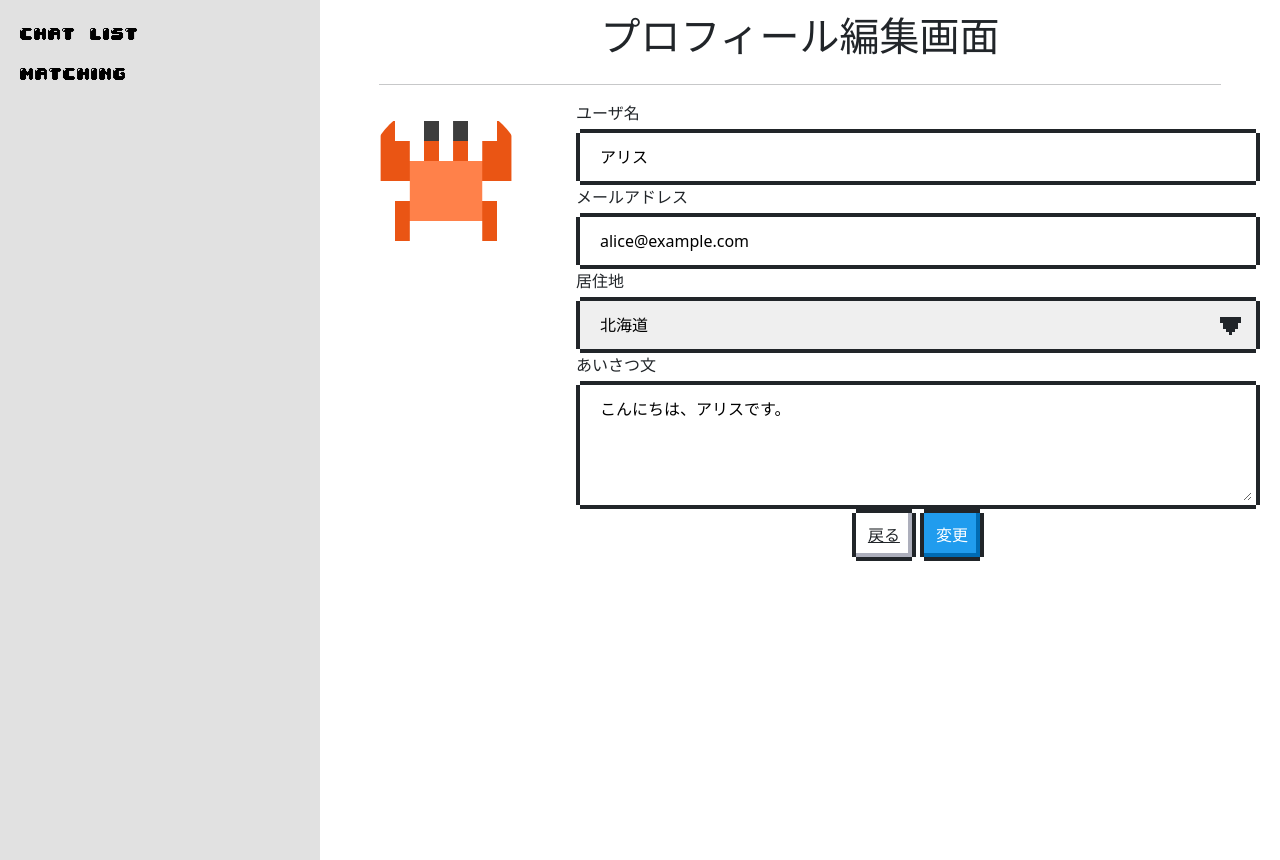
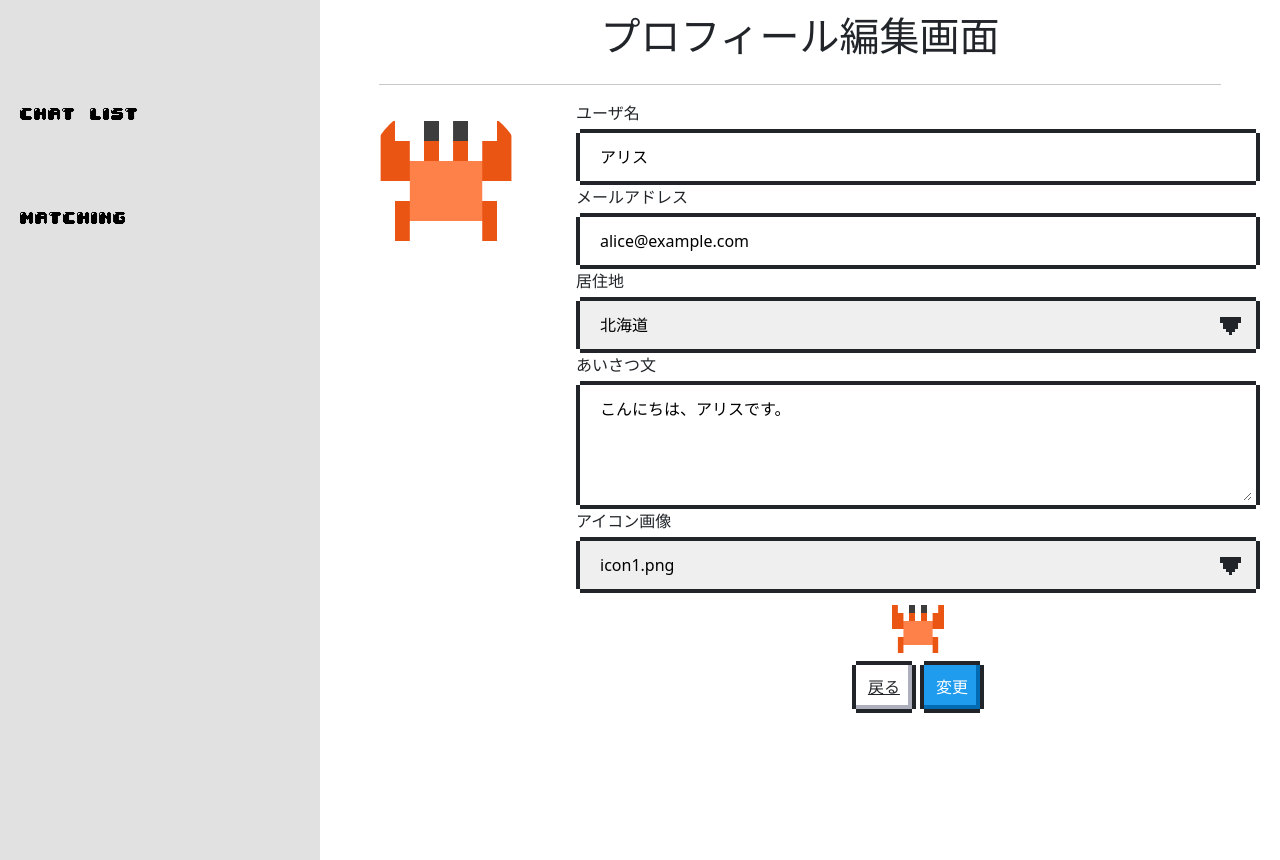
Before and after one commit to RareTECH-Iteam/honda_0817, a Flask app: page /profile_edit in a window 1280 px wide. Shown: the part 56-916 px from the top of the page. Run offline with Flask 2, Linux system fonts and the light colour scheme; the visitor is signed in with stand-in values (Sample User, id 1); data comes from the database, SQL or seed files in the repository; data that the repository does not hold is empty.

Commit message:
もろもろ修正

```diff
--- a/ChatApp/app.py
+++ b/ChatApp/app.py
@@ -1,5 +1,5 @@
 # 構築や動作に必要なライブラリやモジュールをインポート
-from flask import Flask, request, redirect, render_template, session, flash, abort, jsonify
+from flask import Flask, request, redirect, render_template, session, flash, abort, jsonify, url_for
 from datetime import timedelta
 import hashlib
 import uuid
@@ -172,8 +172,13 @@ def profile_edit():
         dbConnect.updateUser(uid, username, email, address, greeting, icon) # データベースを更新
         return redirect('/profile') # 更新後のプロフィール画面ページにリダイレクト
     else:
-        user = dbConnect.getUserByUid(uid) # GETリクエストの場合、ユーザー情報を取得して編集ページを表示
-        return render_template('profile_edit.html', user=user)
+        user = dbConnect.getUserByUid(uid)  # GETリクエストの場合、ユーザー情報を取得して編集ページを表示
+
+        # アイコン画像のリストを取得
+        icon_path = os.path.join(app.static_folder, 'img/icon')
+        icons = os.listdir(icon_path)
+
+        return render_template('profile_edit.html', user=user, icons=icons)
 
 # ホーム画面からchat_listページに画面遷移
 @app.route('/chat_list')
@@ -186,9 +191,13 @@ def chat_list():
     user = dbConnect.getUserByUid(uid)
     chatlist = []
     for channel in channellist:
-        print(channel["user_ids"])
         user_numbers = channel["user_ids"].split(",")
         if uid in user_numbers:
+            # 自分以外のユーザーを特定
+            other_user_id = [u_id for u_id in user_numbers if u_id != uid][0]
+            # 相手ユーザーの情報を取得
+            other_user = dbConnect.getUserByUid(other_user_id)
+            channel["icon"] = url_for('static', filename=f'img/icon/{other_user.get("icon")}')
             chatlist.append(channel)
     return render_template('chat_list.html', chat_rooms=chatlist, user=user)
 
@@ -200,40 +209,45 @@ def chat():
         return redirect('/login')
 
     chat_id = request.args.get('room_id')  # URL パラメータからチャットIDを取得
+    user = dbConnect.getUserByUid(uid)
+
     if chat_id:
         if request.method == 'GET':
-            messages = dbConnect.getMessagesByChatRoom(uid, chat_id) # メッセージの取得
-            return render_template('chat.html', chat_id=chat_id, messages=messages)
+            messages = dbConnect.getMessagesByChatRoom(uid, chat_id)
+            for message in messages:
+                sender = dbConnect.getUserByUid(message['uid'])
+                message['icon'] = sender['icon']  # 各メッセージに送信者のアイコンを追加
+            return render_template('chat.html', chat_id=chat_id, messages=messages, user=user)
 
         if request.method == 'POST':
-            message = request.form.get('message') # メッセージの投稿
+            message = request.form.get('message')
             if message:
                 dbConnect.createMessage(uid, chat_id, message)
                 return redirect(f'/chat?room_id={chat_id}')
     else:
-        chats = dbConnect.getChatRoomList(uid) # チャットIDが指定されていない場合、チャットルームの一覧を表示
-        return render_template('chat_list.html', chats=chats)
+        chats = dbConnect.getChatRoomList(uid)
+        return render_template('chat_list.html', chats=chats, user=user)
 
 # マッチング画面からGETとPOSTの処理を実装 7/31に処理を新規追加した
 @app.route('/matching', methods=['GET', 'POST'])
 def matching():
-    uid = session.get("uid") # uidを定義
+    uid = session.get("uid")  # uidを定義
     if uid is None:
-       return redirect('/login')
+        return redirect('/login')
 
     user = dbConnect.getUserByUid(uid)
     if request.method == 'POST':
         address = request.json.get('address')
         if address:
-            users = dbConnect.getUsersByAddress(address, uid)  # データを取得 # uidを追記
+            users = dbConnect.getUsersByAddress(address, uid)  # データを取得 (uidを追記)
             # 各ユーザーが辞書であることを確認し、キーを使用してアクセス
             return jsonify([{
-                'uid': user.get('uid'),            # ユーザーID (修正)
-                'name': user.get('username'),      # ユーザー名
-                'address': user.get('address'),    # ユーザーの住所
-                'greeting': user.get('greeting'),   # 挨拶
-                'icon': user.get('icon')
-            } for user in users])
+                'uid': u.get('uid'),            # ユーザーID
+                'name': u.get('username'),      # ユーザー名
+                'address': u.get('address'),    # ユーザーの住所
+                'greeting': u.get('greeting'),  # 挨拶
+                'icon': url_for('static', filename=f'img/icon/{u.get("icon")}')  # フルパスのアイコンURLを生成
+            } for u in users])  # ループ内の変数名を`u`に変更
         return jsonify({'error': '住所が指定されていません'}), 400
     else:
         return render_template('matching.html', user=user)
--- a/ChatApp/models.py
+++ b/ChatApp/models.py
@@ -53,8 +53,8 @@ class dbConnect:
         try:
             conn = DB.getConnection()
             cur = conn.cursor()
-            sql = "UPDATE users SET uid=%s username=%s, email=%s, address=%s, greeting=%s icon=%s WHERE ;"
-            cur.execute(sql, (uid, username, email, address, greeting, icon))
+            sql = "UPDATE users SET username=%s, email=%s, address=%s, greeting=%s, icon=%s WHERE uid=%s;"
+            cur.execute(sql, (username, email, address, greeting, icon, uid))
             conn.commit()
         except Exception as e:
             print(str(e) + 'が発生しました')
--- a/ChatApp/static/css/base.css
+++ b/ChatApp/static/css/base.css
@@ -35,6 +35,9 @@ html, body {
     background-color: var(--navColor);
     padding: 20px;
     height: 100%;
+}
+.side-botton{
+    margin-top: 80px;
 }
 .side-logo{
     height: 12px;
--- a/ChatApp/templates/base.html
+++ b/ChatApp/templates/base.html
@@ -12,13 +12,14 @@
     <link href="https://cdn.jsdelivr.net/npm/bootstrap@5.3.0/dist/css/bootstrap.min.css" rel="stylesheet" integrity="sha384-9ndCyUaIbzAi2FUVXJi0CjmCapSmO7SnpJef0486qhLnuZ2cdeRhO02iuK6FUUVM" crossorigin="anonymous">
     <!--  スタイルシートの反映 -->
     <link rel="stylesheet" type= "text/css" href="{{url_for('static',filename='css/styles.css')}}">
+    {% block chat_jscript %}{% endblock %}
 </head>
 <body>
     <div class="container-fluid">
         <!-- ヘッダー -->
         <div class="row header fixed-top m-0 z-3">
             <div class="col-6 site-title">
-                <a href="{{ url_for('home') }}"><img src="{{ url_for('static',filename='img/HELLOFROM.png') }}" alt="logo"  class="header-logo"/></a>
+                <a href="{{ url_for('home') }}"><img src="{{ url_for('static',filename='img/HelloFrom.png') }}" alt="logo"  class="header-logo"/></a>
             </div>
             <div class="col-6 dropdown text-end">
                 <a href="#" class="d-block link-body-emphasis text-decoration-none dropdown-toggle" data-bs-toggle="dropdown" aria-expanded="false">
@@ -34,8 +35,8 @@
         <div class="row flex-grow-1 main-content z-2">
             <!-- サイドバー -->
             <div class="col-sm-3 sidebar d-none d-sm-block fixed-left">
-                <p><a href="{{ url_for('chat_list') }}"><img src="{{ url_for('static',filename='img/CHATLIST.png') }}" alt="logo"  class="side-logo"/></a></p>
-                <p><a href="{{ url_for('matching') }}"><img src="{{ url_for('static',filename='img/MATCHING.png') }}" alt="logo"  class="side-logo"/></a></p>
+                <p class="side-botton"><a href="{{ url_for('chat_list') }}"><img src="{{ url_for('static',filename='img/CHATLIST.png') }}" alt="logo"  class="side-logo"/></a></p>
+                <p class="side-botton"><a href="{{ url_for('matching') }}"><img src="{{ url_for('static',filename='img/matching.png') }}" alt="logo"  class="side-logo"/></a></p>
                 <!-- <p>マッチング依頼</p> -->
             </div>
             {% block maincontent %}
@@ -45,7 +46,7 @@
         <!-- フッター -->
         <div class="row footer-nav d-sm-none justify-content-center fixed-bottom m-0 z-2">
             <div class="col"><a href="{{ url_for('chat_list') }}"><img src="{{ url_for('static',filename='img/CHATLIST.png') }}" alt="logo"  class="side-logo"/></a></div>
-            <div class="col"><a href="{{ url_for('matching') }}"><img src="{{ url_for('static',filename='img/MATCHING.png') }}" alt="logo"  class="side-logo"/></a></div>
+            <div class="col"><a href="{{ url_for('matching') }}"><img src="{{ url_for('static',filename='img/matching.png') }}" alt="logo"  class="side-logo"/></a></div>
             <!-- <div class="col">マッチング依頼</div> -->
         </div>
     </div>
--- a/ChatApp/templates/matching.html
+++ b/ChatApp/templates/matching.html
@@ -16,7 +16,7 @@
             <div class="col-8 d-flex justify-content-center">
                 <div class="nes-field col-10">
                     <div class="nes-select">
-                    <select id="address-select">
+                        <select id="address-select">
                         <option value="" disabled selected hidden>-----</option>
                         <option value="北海道">北海道</option>
                         <option value="青森県">青森県</option>
@@ -152,7 +152,7 @@
                 userDiv.innerHTML = `
                     <div class="row justify-content-center d-flex align-items-center mb-3">
                         <div class="col-2">
-                            <img src="https://github.com/mdo.png" alt="mdo" width="80" height="80" class="rounded-circle">
+                            <img src="${user.icon}" alt="User Icon" width="32" height="32" class="rounded-circle">
                         </div>
                         <div class="col-2">
                             <span class="text-start mb-0">${user.name}</span>
--- a/ChatApp/templates/profile_edit.html
+++ b/ChatApp/templates/profile_edit.html
@@ -84,10 +84,31 @@
                         <label for="greeting" class="text-start">あいさつ文</label>
                         <textarea id="greeting" name="greeting" class="nes-textarea" rows="4" required>{{ user.greeting }}</textarea>
                     </div>
+                    <div class="nes-field">
+                        <label for="icon" class="text-start">アイコン画像</label>
+                        <div class="nes-select">
+                            <select required name="icon" id="icon">
+                                <option value="" disabled selected hidden>アイコンを選択</option>
+                                {% for icon in icons %}
+                                    <option value="{{ icon }}" {% if user.icon == icon %}selected{% endif %}>{{ icon }}</option>
+                                {% endfor %}
+                            </select>
+                        </div>
+                        <div class="icon-preview mt-2">
+                            <img id="icon-preview-img" src="{{ url_for('static', filename='img/icon/' + user.icon) }}" alt="アイコンプレビュー" class="nes-avatar is-large"/>
+                        </div>
+                    </div>
                     <a class="nes-btn" href="{{ url_for('profile') }}">戻る</a>
                     <button type="submit" class="nes-btn is-primary">変更</button>
                 </form>
             </div>
         </div>
     </div>
+    <script>
+        document.getElementById('icon').addEventListener('change', function() {
+            const icon = this.value;
+            const imgPath = "{{ url_for('static', filename='img/icon/') }}" + icon;
+            document.getElementById('icon-preview-img').src = imgPath;
+        });
+    </script>
 {% endblock %}
```
Also changed, not shown: ChatApp/templates/chat.html (+20 -14 lines), ChatApp/templates/chat_list.html (+2 -5 lines).
